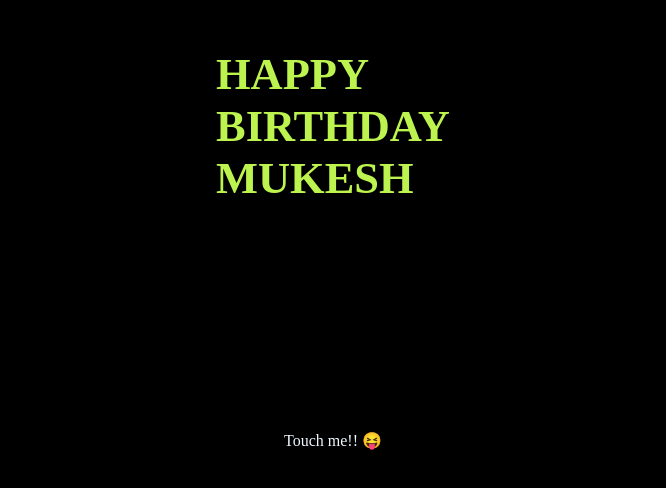
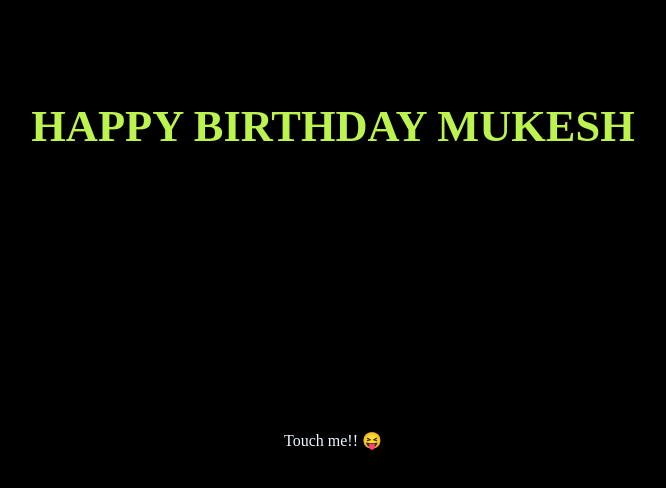
Before and after one commit to tapan0p/birthday-wish, a plain HTML site: page index.html in a window 1280 px wide. Shown: the part 304-792 px from the top of the page, without its empty margins (307-973 px from the left). Drawn offline with Linux system fonts and the light colour scheme.

Commit message:
Update index.html

```diff
--- a/index.html
+++ b/index.html
@@ -5,7 +5,7 @@
     <link rel="stylesheet" href="style.css">
 </head>
 <body>
-   <h1>HAPPY <br> BIRTHDAY <br> MUKESH</h1>
+   <h1>HAPPY BIRTHDAY MUKESH</h1>
    <p>Touch me!! &#128541;</p>
     <script src="script.js"></script>
 </body>
```
